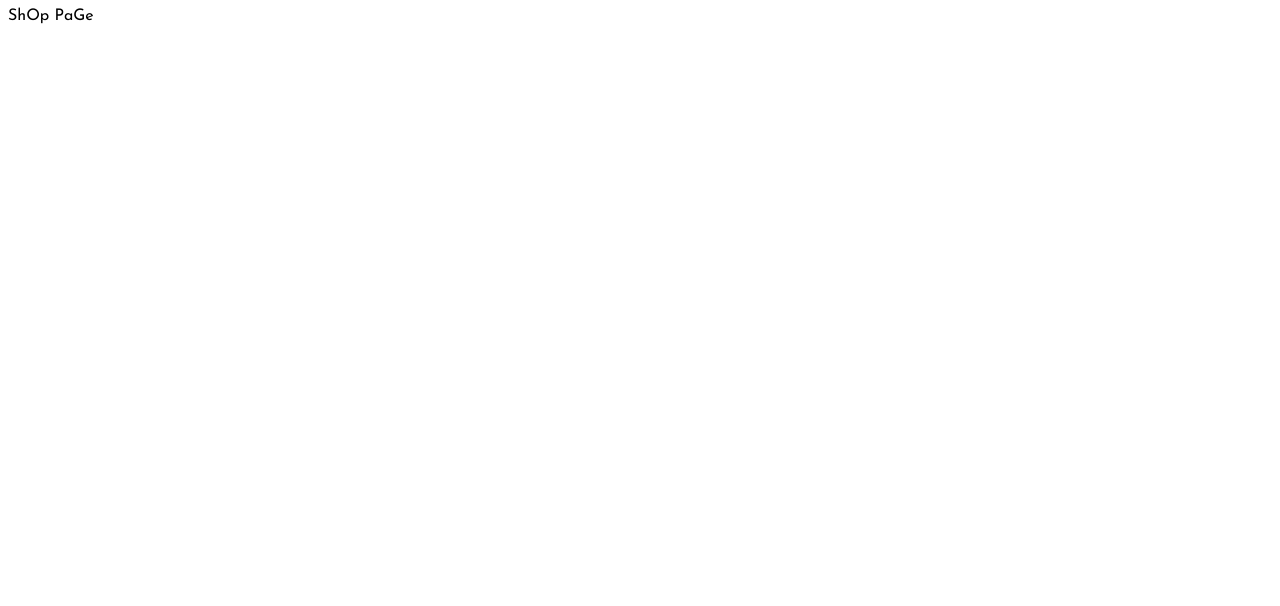
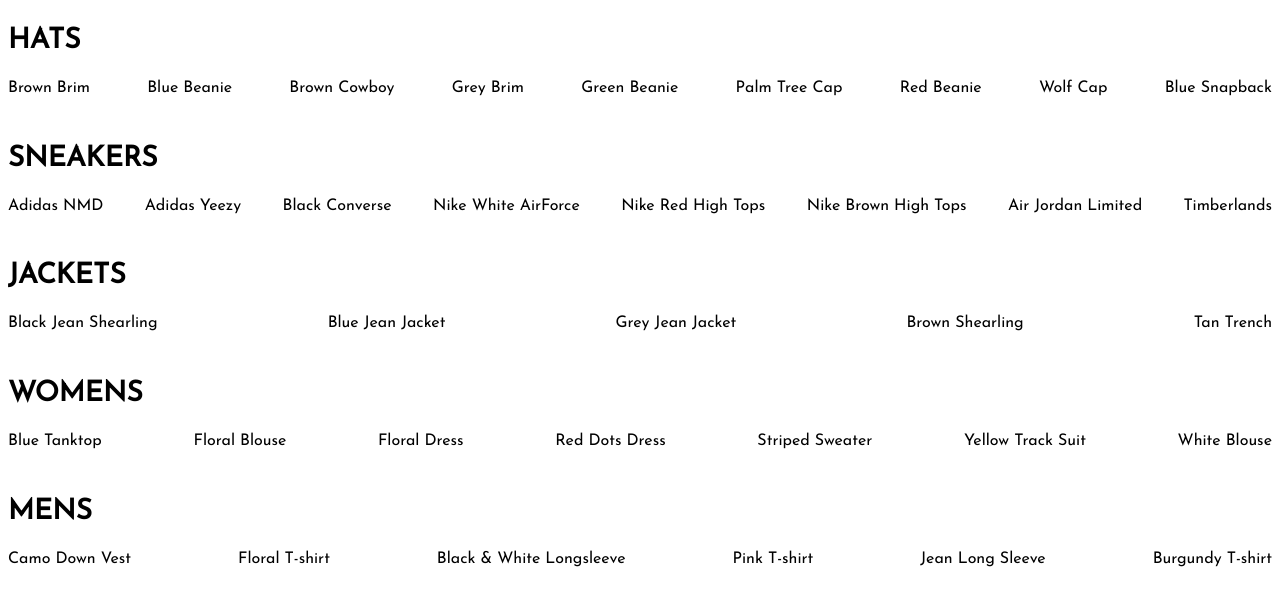
Before and after one commit to cdsalty/ecomm-site, a React (Create React App) app: page /shop in a window 1280 px wide. Shown: the top 606 px of the page. Built offline with nearby package versions, Linux system fonts and the light colour scheme.

Commit message:
Shop Page rendering list of items

```diff
--- /dev/null
+++ b/src/components/collection-preview/collection-preview.jsx
@@ -0,0 +1,20 @@
+import React from 'react';
+
+import './collection-preview.styles.scss';
+
+// functional component that returns an outer div that contains the entire collection. Inside of it will
+// be a tile, as well as the actual items themselves. These items will be held in a div and this will be
+// actual preview where this will be overall collection preview
+    /* {console.log(items)} */
+const CollectionPreview = ({ title, items }) => ( // consider: 'what do you need to return and pass it in)
+  <div className = 'collection-preview'>
+    <h1 className = 'title'>{title.toUpperCase()}</h1>
+    <div className = 'preview'>
+      {items.map((item) => (
+        <div key={item.id}>{item.name}</div>
+      ))}
+    </div>
+  </div>
+);
+
+export default CollectionPreview;
--- a/src/components/menu-item/menu-item.component.jsx
+++ b/src/components/menu-item/menu-item.component.jsx
@@ -12,8 +12,7 @@
   // - access to history is thru withRouter and that it takes in the MenuItem component to give it more power
       // (`${match.url}${linkUrl}`) match.url into linkUrl
   const MenuItem = ({ title, imageUrl, size, history, linkUrl, match }) => (
-  <div
-    className = {`${size} menu-item`} onClick={() => history.push(`${match.url}${linkUrl}`)}>
+    <div className = {`${size} menu-item`} onClick={() => history.push(`${match.url}${linkUrl}`)}>
     <div
       className = 'background-image'
       style = {{
--- a/src/pages/shop/shop.component.jsx
+++ b/src/pages/shop/shop.component.jsx
@@ -1,6 +1,7 @@
 import React from 'react';
 
 import SHOP_DATA from './shop.data';
+import CollectionPreview from '../../components/collection-preview/collection-preview'
 
 class ShopPage extends React.Component {
   constructor(props) {
@@ -12,8 +13,15 @@
   }
 
   render() {
-    return(<div>ShOp PaGe</div>);
-
+    // destructured collections off to limit 'this.state.collections'
+    const {collections} = this.state;
+    return(<div className = 'shop-page'>
+        {
+          collections.map(({ id, ...otherCollectionProps }) => ( //originally used collection instead of ...otherCollectionProps but then desctructed it from the collection
+            <CollectionPreview key = {id} {...otherCollectionProps} />
+          ))
+        }
+      </div>);
   }
 }
 
```
Also changed, not shown: src/components/preview-collection/collection-preview.component.jsx (deleted, +0 -15 lines), src/components/collection-preview/collection-preview.styles.scss (renamed from src/components/preview-collection/collection-preview.styles.scss).
